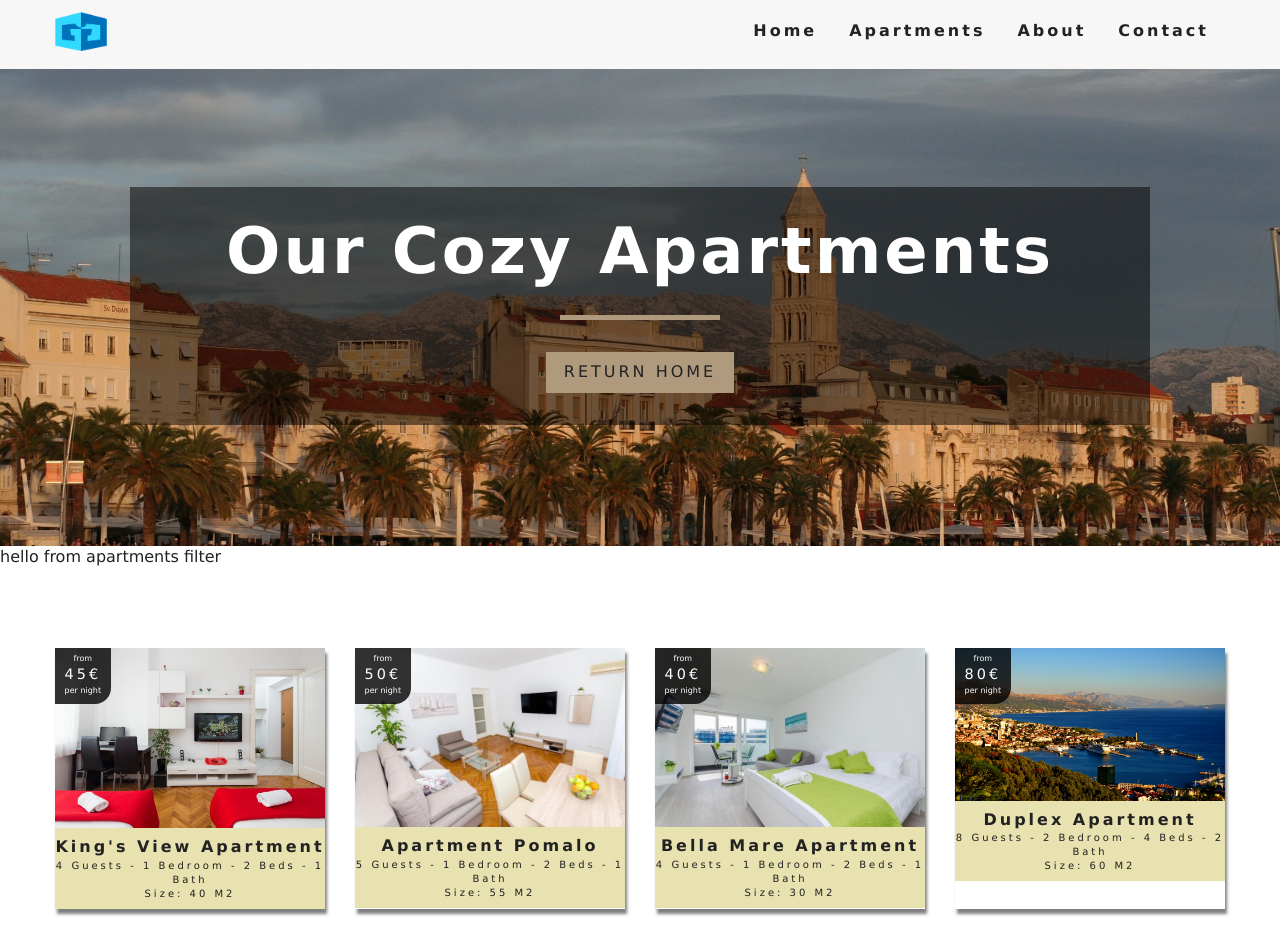
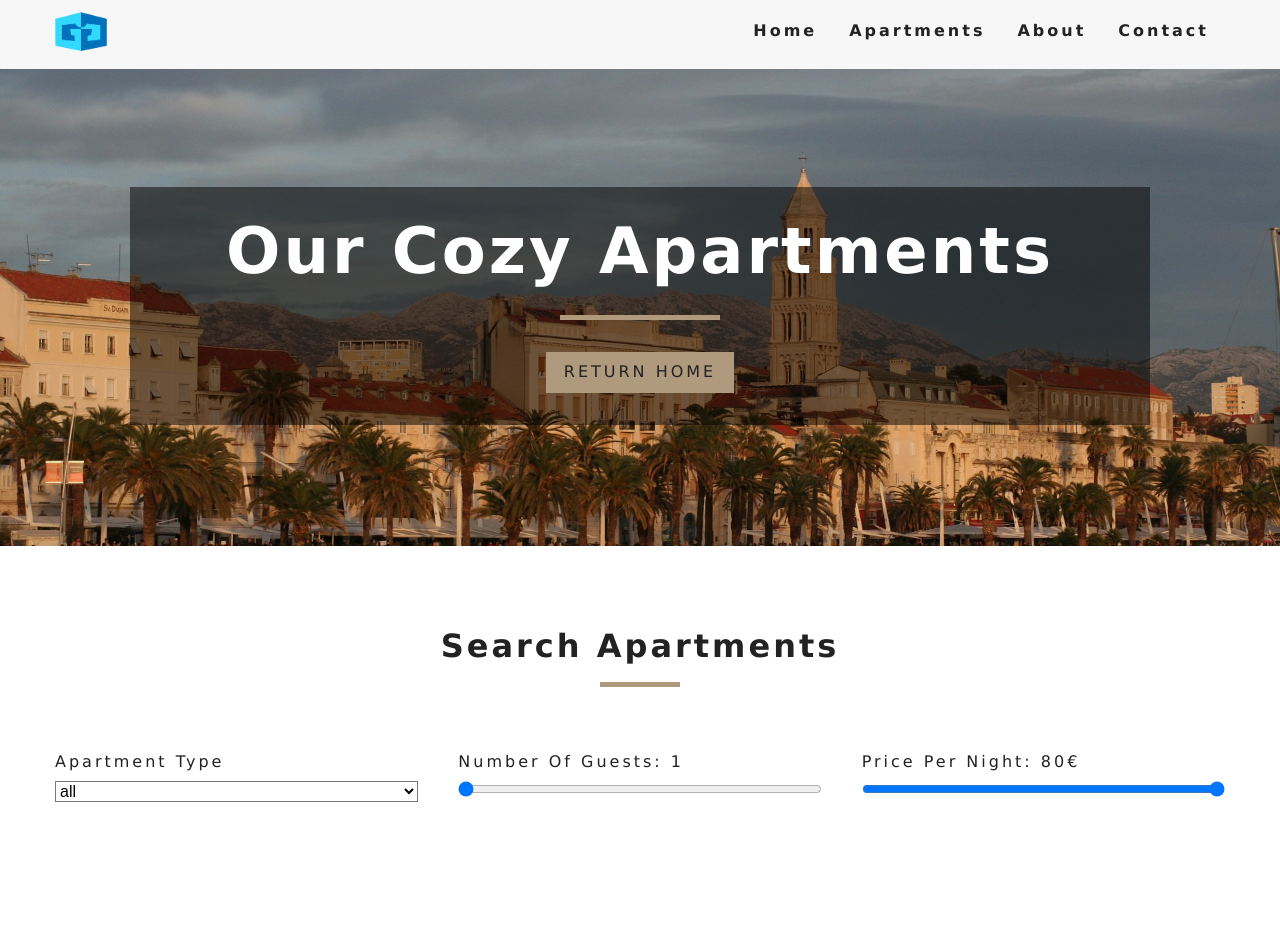
Before and after one commit to GrgoJelavic/apartments-2.0, a React (Create React App) app: page /apartments in a window 1280 px wide. Shown: the top 939 px of the page. Built offline with nearby package versions, Linux system fonts and the light colour scheme.

Commit message:
09-apartments filter, part1

```diff
--- a/src/App.css
+++ b/src/App.css
@@ -448,10 +448,10 @@
 }
 /* end of single apartment - ApartmentPage*/
 /* apartmentlist */
-.apartmentslist {
+.apartmentsList {
   padding: 5rem 0;
 }
-.apartmentslist-center {
+.apartmentsList-center {
   width: 80vw;
   margin: 0 auto;
   display: grid;
--- a/src/Context/Context.js
+++ b/src/Context/Context.js
@@ -6,9 +6,18 @@
 class ApartmentProvider extends Component {
   state = {
     apartments: [],
-    sorted: [],
+    sortedApts: [],
     featuredApts: [],
     loading: true,
+    type: 'all',
+    capacity: 1,
+    price: 0,
+    minSize: 0,
+    maxSize: 0,
+    minPrice: 0,
+    maxPrice: 0,
+    parking: false,
+    pets: false,
   };
 
   // getData
@@ -19,11 +28,17 @@
 
     let featuredApts = apartments.filter((apt) => apt.featured === true);
 
+    let maxPrice = Math.max(...apartments.map((item) => item.price));
+
+    let maxSize = Math.max(...apartments.map((item) => item.size));
+
     this.setState({
       apartments,
       featuredApts,
       sortedApts: apartments,
       loading: false,
+      price: maxPrice,
+      maxPrice,
     });
   }
 
@@ -46,10 +61,55 @@
     return apartment;
   };
 
+  handleChange = (event) => {
+    const target = event.target;
+    const value = event.type === 'checkbox' ? target.checked : target.value;
+    const name = event.target.name;
+
+    this.setState({ [name]: value }, this.filterApartments);
+  };
+
+  filterApartments = () => {
+    let {
+      apartments,
+      type,
+      capacity,
+      price,
+      minSize,
+      maxSize,
+      minPrice,
+      maxPrice,
+      parking,
+      pets,
+    } = this.state;
+    // all the apartments
+    let tempApartments = [...apartments];
+    // transform values
+    capacity = parseInt(capacity);
+    price = parseInt(price);
+
+    // filter by type
+    if (type !== 'all')
+      tempApartments = tempApartments.filter((apt) => apt.type === type);
+
+    //filter by capacity
+    tempApartments = tempApartments.filter((apt) => apt.capacity >= capacity);
+
+    // filter by price
+    tempApartments = tempApartments.filter((apt) => apt.price < price);
+
+    // change state
+    this.setState({ sortedApts: tempApartments });
+  };
+
   render() {
     return (
       <ApartmentContext.Provider
-        value={{ ...this.state, getApartment: this.getApartment }}
+        value={{
+          ...this.state,
+          getApartment: this.getApartment,
+          handleChange: this.handleChange,
+        }}
       >
         {this.props.children}
       </ApartmentContext.Provider>
--- a/src/components/AptsFilter/AptsFilter.js
+++ b/src/components/AptsFilter/AptsFilter.js
@@ -1,5 +1,99 @@
 import React from 'react';
+import { useContext } from 'react';
+import { ApartmentContext } from '../../Context/Context';
+import Title from '../../components/Title/Title';
+// get all unique values
+const getUnique = (items, value) => {
+  return [...new Set(items.map((item) => item[value]))];
+};
 
-export default function AptFilter() {
-  return <div>hello from apartments filter</div>;
+export default function AptFilter({ apartments }) {
+  const context = useContext(ApartmentContext);
+  console.log(context);
+  const {
+    handleChange,
+    type,
+    capacity,
+    price,
+    minPrice,
+    maxPrice,
+    minSize,
+    maxSize,
+    breakfast,
+    parking,
+    pets,
+  } = context;
+
+  // get unique types
+  let types = getUnique(apartments, 'type');
+  // add all
+  types = ['all', ...types];
+  // map to jsx
+  types = types.map((item, index) => {
+    return (
+      <option value={item} key={index}>
+        {item}
+      </option>
+    );
+  });
+  // let guests = getUnique(apartments, 'capacity');
+  // guests = guests.map((item, index) => {
+  //   return (
+  //     <option key={index} value={item}>
+  //       {item}
+  //     </option>
+  //   );
+  // });
+
+  return (
+    <section className='filter-container'>
+      <Title title='search apartments' />
+      <form className='filter-form'>
+        {/*select type*/}
+        <div className='form-group'>
+          <label htmlFor='type'>Apartment type</label>
+          <select
+            name='type'
+            id='type'
+            value={type}
+            className='form-control'
+            onChange={handleChange}
+          >
+            {types}
+          </select>
+        </div>
+        {/*end of select type*/}
+        {/*select guests*/}
+        <div className='form-group'>
+          <label htmlFor='capacity'>Number of guests: {capacity} </label>
+          <input
+            type='range'
+            name='capacity'
+            id='capacity'
+            min='1'
+            max='9'
+            value={capacity}
+            className='form-control'
+            onChange={handleChange}
+          />
+        </div>
+        {/*end of select guests*/}
+        {/*select price*/}
+        <div className='form-group'>
+          <label htmlFor='price'>Price per night: {price}€ </label>
+          <input
+            type='range'
+            name='price'
+            min={minPrice}
+            max={maxPrice}
+            id='price'
+            value={price}
+            className='form-control'
+            onChange={handleChange}
+          />
+        </div>
+        {/*end of price*/}
+      </form>
+    </section>
+  );
 }
--- a/src/components/AptsList/AptsList.js
+++ b/src/components/AptsList/AptsList.js
@@ -11,8 +11,8 @@
   }
 
   return (
-    <section className='apartmentslist'>
-      <div className='apartmentslist-center'>
+    <section className='apartmentsList'>
+      <div className='apartmentsList-center'>
         {apartments.map((item) => {
           return <Apartment key={item.id} apartment={item} />;
         })}
--- a/src/data.js
+++ b/src/data.js
@@ -1,11 +1,10 @@
 import mainBM from './images/apartments/bellaMare1.jpg';
+import mainSM from './images/apartments/superMario1.jpg';
 import mainP from './images/apartments/pomalo1.jpg';
-
+import mainKV from './images/apartments/kings2.jpg';
 import split2 from './images/apartments/kings1.jpg';
 import split4 from './images/split-4.jpg';
 import split3 from './images/split-3.jpg';
-
-import mainKV from './images/apartments/kings2.jpg';
 
 const data = [
   {
@@ -23,7 +22,6 @@
       bedsNo: 2,
       bathsNo: 1,
       pets: false,
-      breakfast: true,
       parking: false,
       featured: true,
       description:
@@ -77,7 +75,7 @@
     fields: {
       name: 'apartment pomalo',
       slug: 'pomalo',
-      type: 'family one bedroom',
+      type: 'one bedroom',
       price: 50,
       size: 55,
       capacity: 5,
@@ -85,7 +83,6 @@
       bedsNo: 2,
       bathsNo: 1,
       pets: true,
-      breakfast: true,
       featured: true,
       description:
         'Street art edison bulb gluten-free, tofu try-hard lumbersexual brooklyn tattooed pickled chambray. Actually humblebrag next level, deep v art party wolf tofu direct trade readymade sustainable hell of banjo. Organic authentic subway tile cliche palo santo, street art XOXO dreamcatcher retro sriracha portland air plant kitsch stumptown. Austin small batch squid gastropub. Pabst pug tumblr gochujang offal retro cloud bread bushwick semiotics before they sold out sartorial literally mlkshk. Vaporware hashtag vice, sartorial before they sold out pok pok health goth trust fund cray.',
@@ -145,7 +142,6 @@
       bedsNo: 2,
       bathsNo: 1,
       pets: false,
-      breakfast: true,
       parking: false,
       featured: true,
       description:
@@ -193,12 +189,12 @@
   },
   {
     sys: {
-      id: '4',
+      id: '5',
     },
     fields: {
       name: 'duplex apartment',
       slug: 'duplex',
-      type: 'double-studio',
+      type: 'duplex',
       price: 80,
       size: 60,
       capacity: 8,
@@ -206,7 +202,6 @@
       bedsNo: 4,
       bathsNo: 2,
       pets: false,
-      breakfast: true,
       parking: false,
       featured: false,
       description:
@@ -224,7 +219,7 @@
         {
           fields: {
             file: {
-              url: split3,
+              url: split4,
             },
           },
         },
@@ -255,7 +250,7 @@
 
   {
     sys: {
-      id: '5',
+      id: '4',
     },
     fields: {
       name: 'super mario apartment',
@@ -268,7 +263,6 @@
       bedsNo: 2,
       bathsNo: 1,
       pets: false,
-      breakfast: true,
       parking: false,
       featured: false,
       description:
@@ -286,7 +280,7 @@
         {
           fields: {
             file: {
-              url: mainP,
+              url: mainSM,
             },
           },
         },
--- a/src/pages/ApartmentPage.js
+++ b/src/pages/ApartmentPage.js
@@ -45,7 +45,6 @@
       bedsNo,
       bathsNo,
       pets,
-      breakfast,
       extras,
       images,
       type,
@@ -87,7 +86,6 @@
               </h6>
               <h6>{pets ? 'pets allowed' : ''}</h6>
               <h6>{parking ? 'free parking' : 'street parking'}</h6>
-              <h6>{breakfast && 'free breakfast included'}</h6>
             </article>
           </div>
         </section>
```
